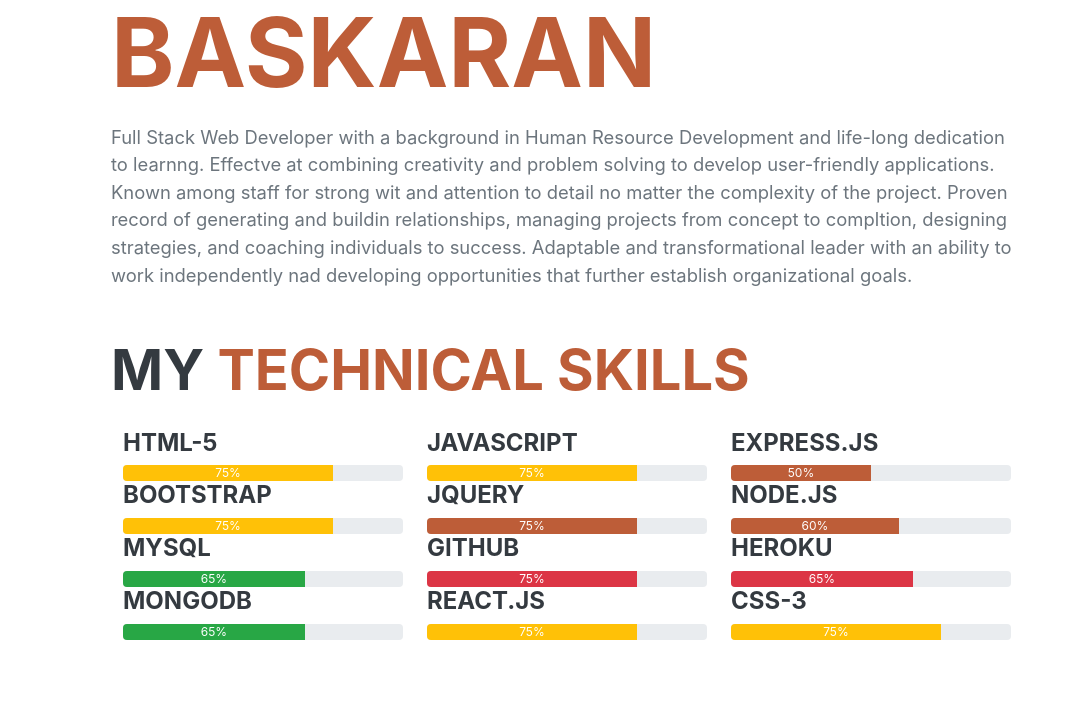
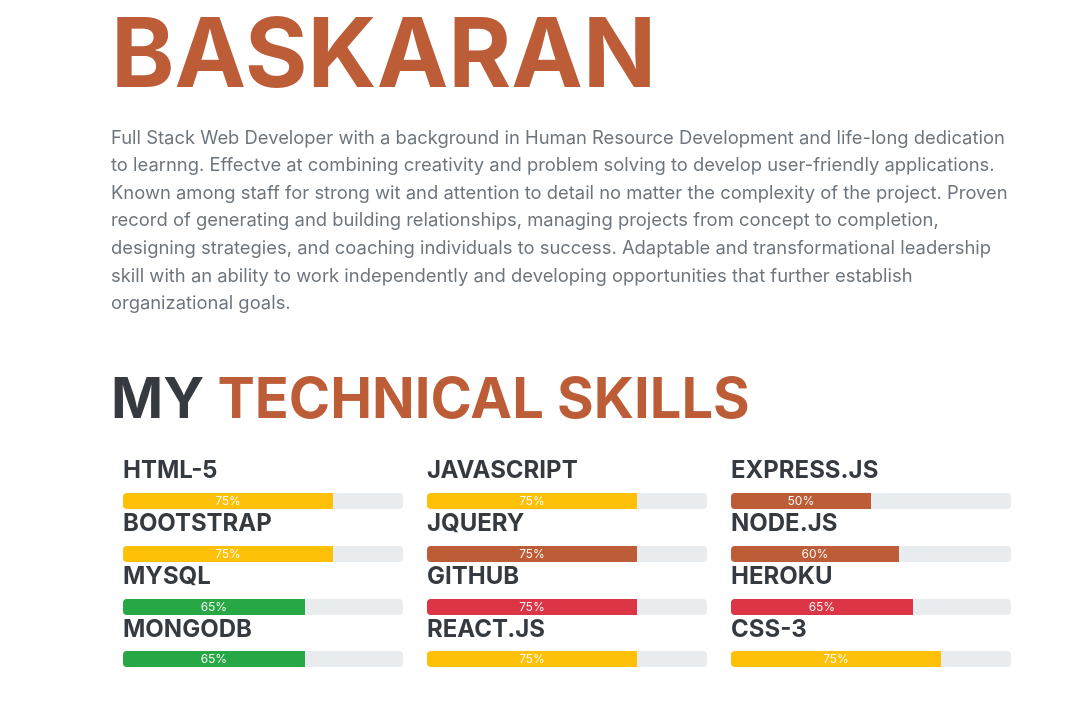
Before and after one commit to Ranjini2020/Updated-Portfolio, a plain HTML site: page index.html in a window 1280 px wide. Shown: the part 880-1597 px from the top of the page, without its empty margins (209-1280 px from the left). Drawn offline with nearby package versions, Linux system fonts and the light colour scheme; a web font is replaced by a local one.

Commit message:
index page editted

```diff
--- a/index.html
+++ b/index.html
@@ -108,7 +108,7 @@
                 </h1>
                 <br>
 
-                <p class="lead mb-5">Full Stack Web Developer with a background in Human Resource Development and life-long dedication to learnng. Effectve at combining creativity and problem solving to develop user-friendly applications. Known among staff for strong wit and attention to detail no matter the complexity of the project. Proven record of generating and buildin relationships, managing projects from concept to compltion, designing strategies, and coaching individuals to success. Adaptable and transformational leader with an ability to work independently nad developing opportunities that further establish organizational goals.</p>
+                <p class="lead mb-5">Full Stack Web Developer with a background in Human Resource Development and life-long dedication to learnng. Effectve at combining creativity and problem solving to develop user-friendly applications. Known among staff for strong wit and attention to detail no matter the complexity of the project. Proven record of generating and building relationships, managing projects from concept to completion, designing strategies, and coaching individuals to success. Adaptable and transformational leadership skill with an ability to work independently and developing opportunities that further establish organizational goals.</p>
 
                 <h2 class="mb-0">
                   My
```
Also changed, not shown: 1 other file.
